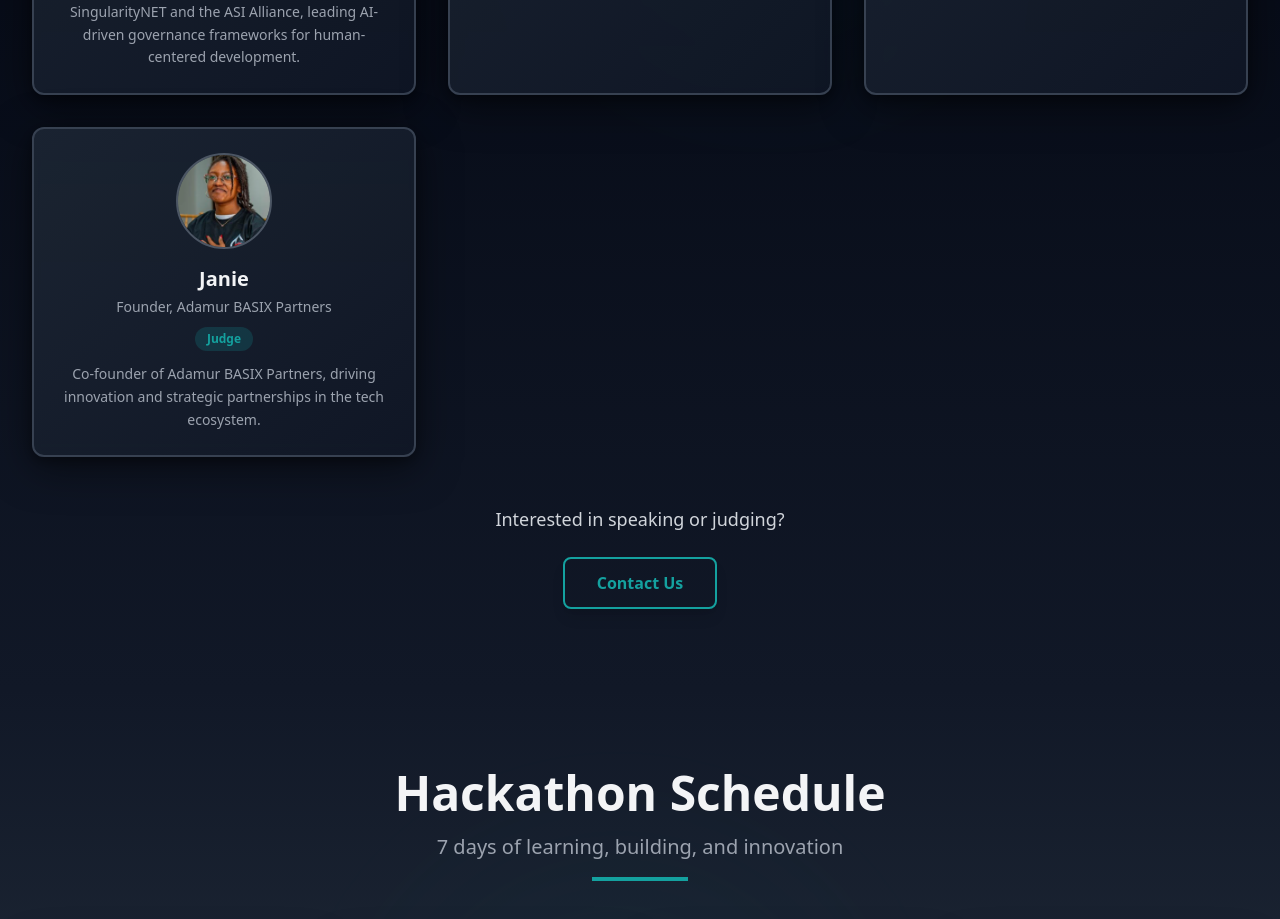
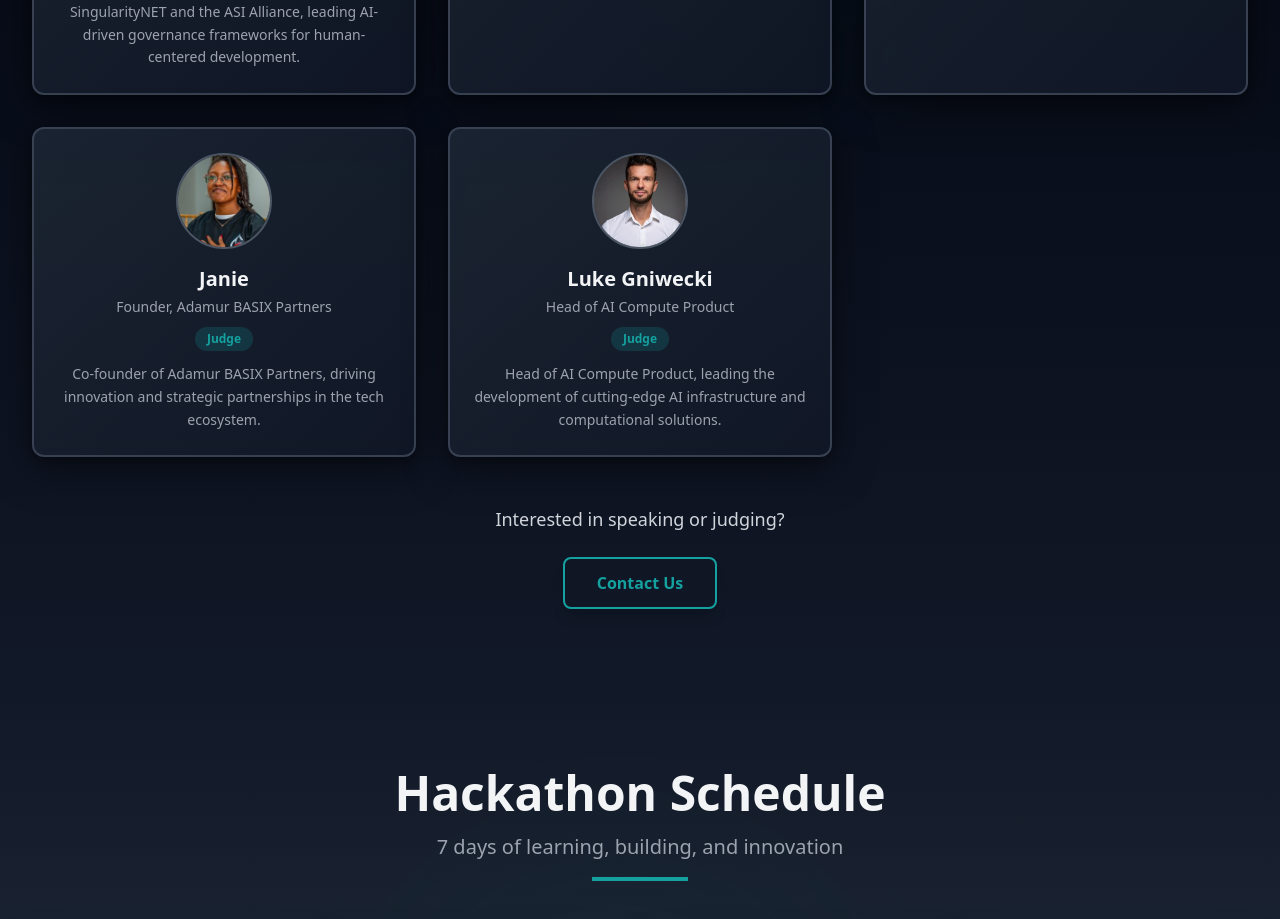
Before and after one commit to codewithsimon/test-trk, a React (Vite) app: page / in a window 1280 px wide. Shown: the part 6008-6927 px from the top of the page. Built offline with nearby package versions, Linux system fonts and the light colour scheme.

Commit message:
Updated Speakers.tsx

```diff
--- a/src/components/Speakers.tsx
+++ b/src/components/Speakers.tsx
@@ -66,6 +66,13 @@ const Speakers = () => {
       bio: 'Co-founder of Adamur BASIX Partners, driving innovation and strategic partnerships in the tech ecosystem.',
       image: '/image copy copy.png',
     },
+    {
+      name: 'Luke Gniwecki',
+      title: 'Head of AI Compute Product',
+      role: 'Judge',
+      bio: 'Head of AI Compute Product, leading the development of cutting-edge AI infrastructure and computational solutions.',
+      image: '/WhatsApp Image 2025-10-07 at 8.49.46 PM.jpeg',
+    },
   ];
 
   return (
```
